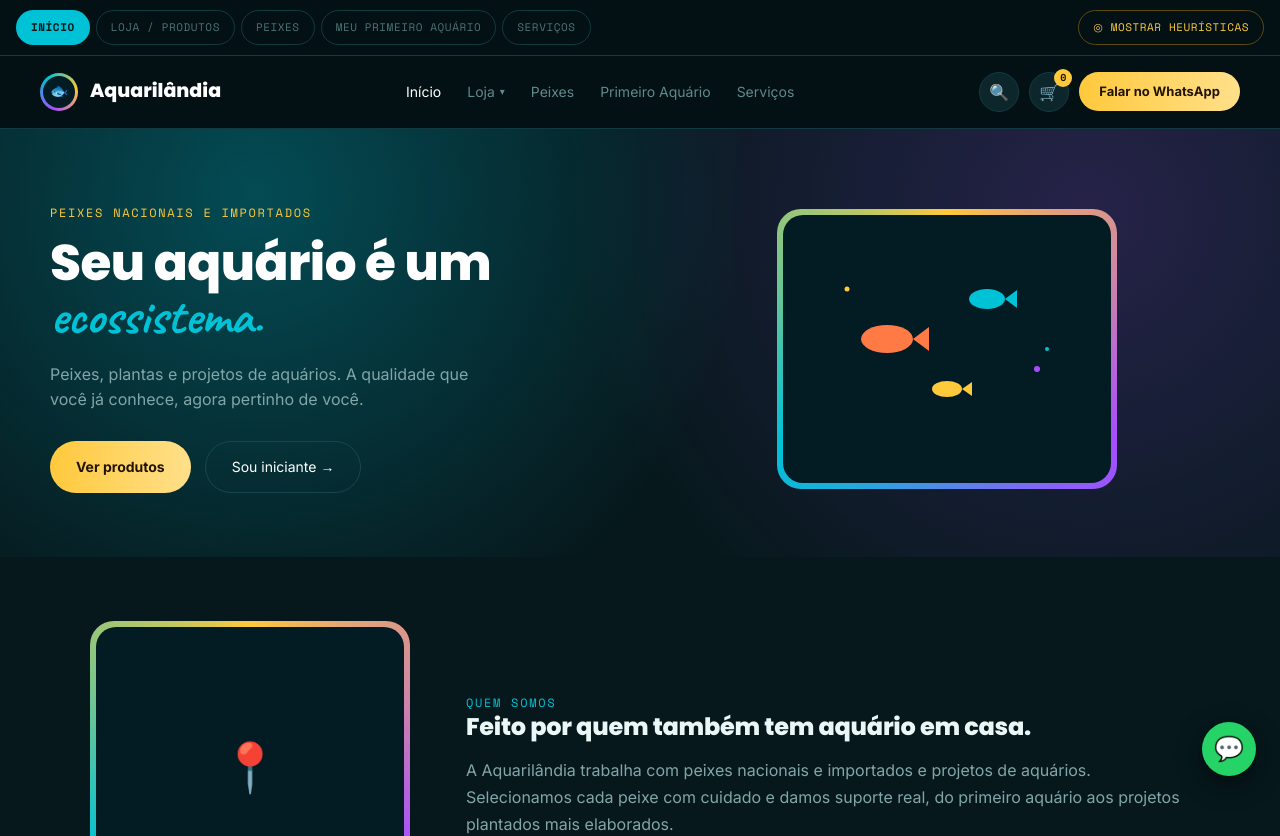
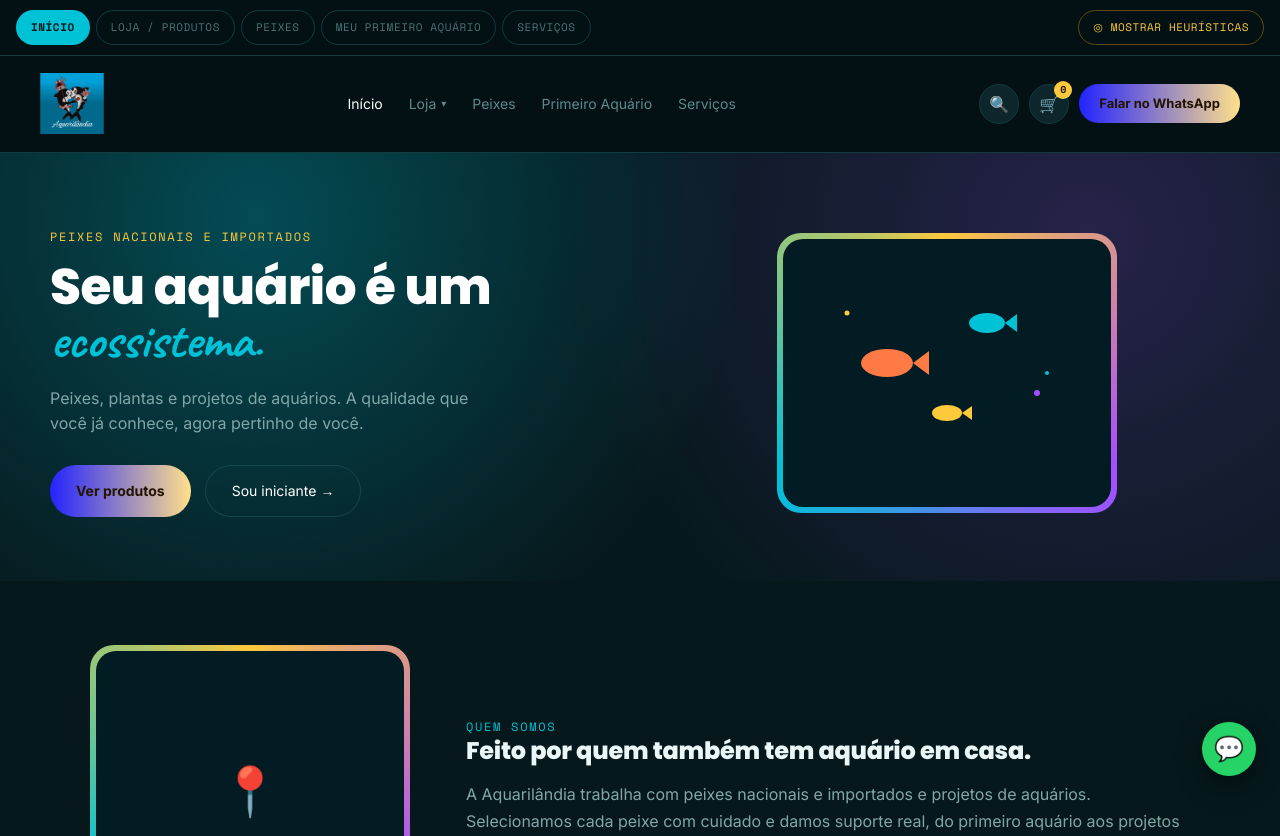
Before and after one commit to Kmt735/Aquarilandia, a React (Vite) app in the folder frontend/: page / in a window 1280 px wide. Shown: the top 836 px of the page. Built offline with nearby package versions, Linux system fonts and the light colour scheme.

Commit message:
Guarda alterações de fontes, css e logo

```diff
--- a/frontend/index.html
+++ b/frontend/index.html
@@ -8,7 +8,7 @@
     <link rel="preconnect" href="https://fonts.googleapis.com" />
     <link rel="preconnect" href="https://fonts.gstatic.com" crossorigin />
     <link
-      href="https://fonts.googleapis.com/css2?family=Poppins:wght@500;600;700;800;900&family=Inter:wght@400;500;600;700&family=Caveat:wght@600;700&family=Space+Mono:wght@400;700&display=swap"
+      href="https://fonts.googleapis.com/css2?family=Poppins:wght@500;600;700;800;900&family=Inter:wght@400;500;600;700&family=Caveat:wght@600;700&family=Space+Mono:wght@400;700&family=Playfair+Display:wght@400;500;600;700&display=swap"
       rel="stylesheet"
     />
   </head>
--- a/frontend/src/components/atoms/Logo.jsx
+++ b/frontend/src/components/atoms/Logo.jsx
@@ -1,12 +1,10 @@
 import { Link } from 'react-router'
+import logoImage from '../../assets/Aquarilandia_Logo.jpeg'
 
 export default function Logo() {
   return (
-    <Link to="/" className="flex items-center gap-3 font-display text-[19px] font-extrabold text-white">
-      <span className="flex size-[38px] shrink-0 items-center justify-center rounded-full bg-ring p-[3px]">
-        <span className="flex size-full items-center justify-center rounded-full bg-abyss text-[15px]">🐟</span>
-      </span>
-      Aquarilândia
+    <Link to="/" aria-label="Aquarilândia - página inicial" className="flex shrink-0 items-center">
+      <img src={logoImage} alt="Aquarilândia" className="size-16 object-contain" />
     </Link>
   )
 }
--- a/frontend/src/index.css
+++ b/frontend/src/index.css
@@ -22,11 +22,14 @@
     --color-ink-soft: #82a6a8;
     --color-ink-muted: #5e8a8c;
     --color-foam: #e9fbf9;
+    --color-inic:#2323FF;
+    --color-blue-neon: #15158A;
 
     --font-sans: "Inter", sans-serif;
     --font-display: "Poppins", sans-serif;
     --font-mono: "Space Mono", monospace;
     --font-script: "Caveat", cursive;
+    --font-serif: "Playfair Display", serif;
 
     --radius-card: 16px;
 
@@ -64,7 +67,7 @@
 
 /* Gradientes da identidade visual */
 @utility bg-gold-grad {
-    background-image: linear-gradient(90deg, var(--color-gold), var(--color-gold-light));
+    background-image: linear-gradient(90deg, var(--color-inic), var(--color-gold-light));
 }
 @utility bg-cyan-grad {
     background-image: linear-gradient(90deg, var(--color-cyan), var(--color-cyan-deep));
```
Also changed, not shown: 2 other files (tests, documents, lock files or other folders).
